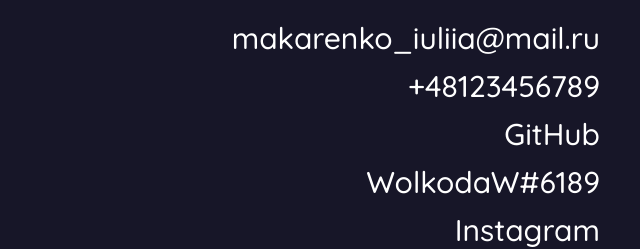
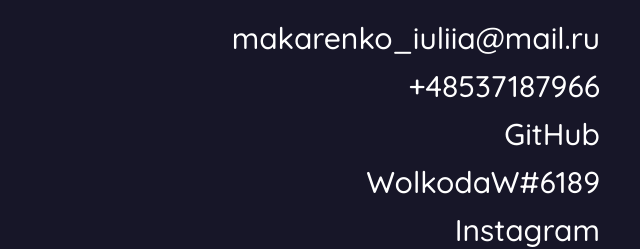
Before and after one commit to WWWolkodaWWW/rsschool-cv, a website: page index.html in a window 1280 px wide. Shown: the part 7418-7667 px from the top of the page, 640-1280 px from the left. Drawn offline with Linux system fonts and the light colour scheme.

Commit message:
fix: fix tel number

```diff
--- a/index.html
+++ b/index.html
@@ -54,7 +54,7 @@
 							<a href="mailto:makarenko_iuliia@mail.ru"><img src="./assets/svg/mail.svg" alt="mail" class="ico about-me-ico"></a>
 						</li>
 						<li class="contacts__link">
-							<a href="tel:+48123456789"><img src="./assets/svg/tel.svg" alt="phone" class="ico about-me-ico"></a>
+							<a href="tel:+48537187966"><img src="./assets/svg/tel.svg" alt="phone" class="ico about-me-ico"></a>
 						</li>
 						<li class="contacts__link">
 							<a href="https://github.com/WWWolkodaWWW" target="_blank"><img src="./assets/svg/git.svg" alt="git" class="ico about-me-ico"></a>
@@ -350,10 +350,10 @@
 							<a href="mailto:makarenko_iuliia@mail.ru" class="contacts-list__link">makarenko_iuliia@mail.ru</a>
 						</li>
 						<li class="contacts-list__item">
-							<a href="tel:+48123456789" class="contacts-list__link">
+							<a href="tel:+48537187966" class="contacts-list__link">
 								<img src="./assets/svg/tel.svg" alt="phone" class="ico contacts-ico">
 							</a>
-							<a href="tel:+48123456789" class="contacts-list__link">+48123456789</a>
+							<a href="tel:+48537187966" class="contacts-list__link">+48537187966</a>
 						</li>
 						<li class="contacts-list__item">
 							<a href="https://github.com/WWWolkodaWWW" class="contacts-list__link" target="_blank">
```
